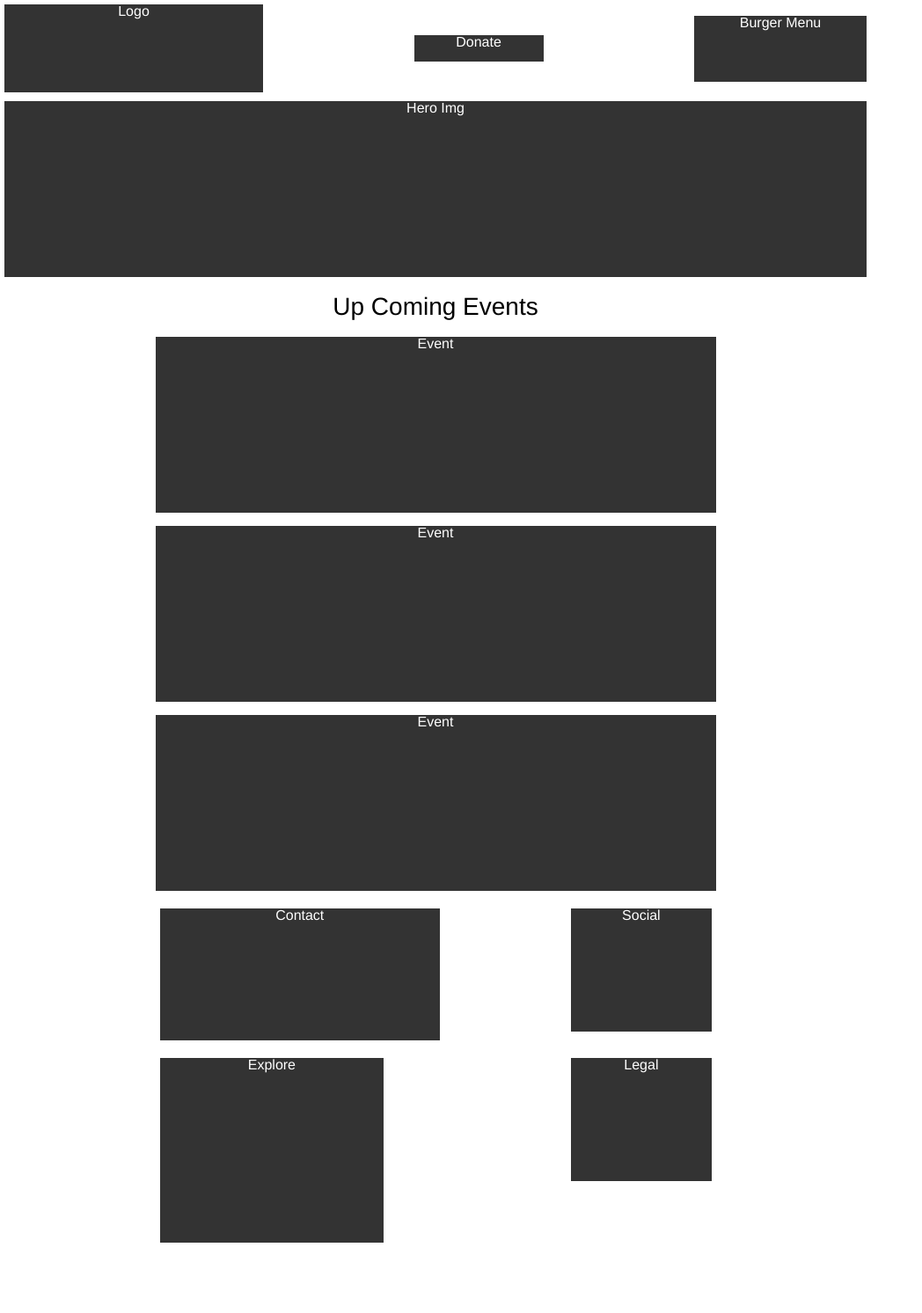
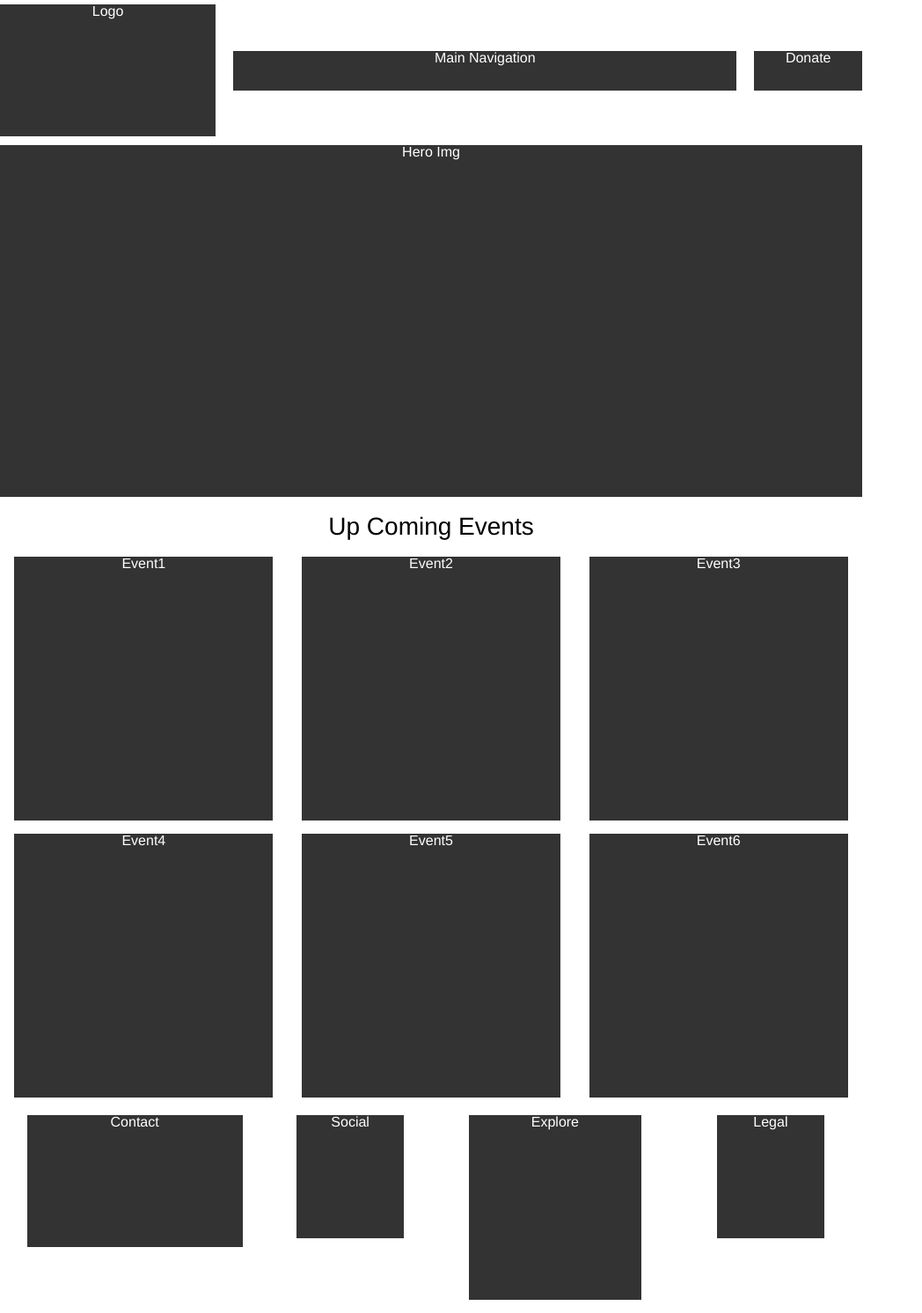
Before and after one commit to MalekFarag/farag_m_mena_c_1054_project_5, a plain HTML site: page index.html in a window 1280 px wide. Shown: the whole page at 88% size, without its empty margins (0-1048 px from the left). Before the commit the page ends 1428 px from the top, so only its background shows below. Drawn offline with Linux system fonts and the light colour scheme.

Commit message:
Responsive scaffold completed

```diff
--- a/css/main.css
+++ b/css/main.css
@@ -10,12 +10,17 @@ body {
   font-family: Helvetica, Arial, sans-serif;
 }
 
-.container{
+#container{
   margin: 0 auto;
   min-width: 340px;
   max-width: 980px;
   margin-right: 5px;
   margin-left: 5px;
+  background-color: #ffffff;
+}
+
+#contentArea{
+	background-color: #ffffff;
 }
 
 h1,h2,h3,p{
@@ -30,8 +35,7 @@ div, nav{
 	background-color: #333333;
 }
 
-@media screen and (min-width: 340px){
-	#header{
+#header{
 		display: flex;
 		justify-content: space-between;
 		align-items: center;
@@ -68,12 +72,20 @@ div, nav{
 		margin-bottom: 20px;
 	}
 
+	.wrap{
+		background-color: #ffffff;
+	}
+
 	.card{
 		height: 200px;
 		width: 65%;
 		margin-bottom: 15px;
 		margin-right: auto;
 		margin-left: auto;
+	}
+
+	.cardT, .cardD{
+		display: none;
 	}
 
 	.row{
@@ -110,10 +122,92 @@ div, nav{
 		width: 25%;
 		margin: 5px;
 	}
+@media screen and (min-width: 640px){
+
+
+	#burger{
+		display: none;
+	}
+
+	#mainNav{
+		display: block;
+		width: 70%;
+		height: 45px;
+		margin: 20px;
+	}
+
+	#mainNav h3{
+		display: block;
+		color: #ffffff;
+	}
+
+	#header{
+		height: 150px;
+	}
+
+	#donate{
+		order: 1;
+		margin'left: 20px;
+	}
+
+	#heroImg{
+		height: 300px;
+	}
+
+	.card,.cardT{
+		display: block;
+		height: 200px;
+		width: 40%;
+	}
+
+	.cardD{
+		display: none;
+	}
+
+	.wrap{
+		display: flex;
+		flex-direction: row;
+		flex-wrap: wrap;
+		background-color: #ffffff;
+	}
+
+	.row{
+		width: 50%;
+		justify-content: space-around;
+
+	}
+
+	footer{
+    display: flex;
+    justify-content: space-between;
+    width: 80%;
+    margin:0 auto;
+	}
+
 
 }
 
-@media screen and (min-width: 640px){
+@media screen and (min-width: 980px){
+	#container{
+		margin-left: 0px;
+		margin-right: 0px;
+	}
+
+	#heroImg{
+		height: 400px;
+	}
+
+
+
+	.card, .cardT,.cardD{
+		display: block;
+		height: 300px;
+		width: 30%;
+	}
+
+	footer{
+		width: 100%;
+	}
 
 
 }
--- a/index.html
+++ b/index.html
@@ -5,7 +5,7 @@
 	<meta charset="utf-8">
 	 <meta name="viewport" content="initial-scale=1.0, width=device-width">
 		<title>
-			Template File
+			Responisve Scaffold (Malek & Cindy)
 		</title>
 	<!--CSS RESET-->
 	<link rel="stylesheet" type="text/css" href="css/reset.css">
@@ -17,16 +17,17 @@
 <body>
 	<h1 class="hidden">Welcome to the TRAA</h1>
 	<!-- add notes here -->
-	<section class="container">
+	<div id="container">
+
 		<header id="header">
 			<div id='logo'><p>Logo</p></div>
 			<div id='donate'><p>Donate</p></div>
-			<div id='burger'>
-				<p>Burger Menu</p>
+			<div id='burger'><p>Burger Menu</p></div>
+
 				<nav id='mainNav' class="hidden">
 					<h3 class="hidden">Main Navigation</h3>
 				</nav>
-			</div>
+
 
 		</header>
 		<div id='hero'>
@@ -34,14 +35,17 @@
 
 		</div>
 
-		<section id="contentArea">
+		<div id="contentArea">
 			<h2>Up Coming Events</h2>
-
-			<div class="card"><p>Event</p></div>
-			<div class="card"><p>Event</p></div>
-			<div class="card"><p>Event</p></div>
-
-		</section>
+		<div class="wrap">
+			<div class="card"><p>Event1</p></div>
+			<div class="card"><p>Event2</p></div>
+			<div class="card"><p>Event3</p></div>
+			<div class="card cardT"><p>Event4</p></div>
+			<div class="card cardD"><p>Event5</p></div>
+			<div class="card cardD"><p>Event6</p></div>
+		</div>
+		</div>
 
 		<footer>
 			<div class="row">
@@ -63,7 +67,7 @@
 		</div>
 
 		</footer>
-	</section>
+	</div>
 <!--JAVASCRIPT LINK-->
 <script src="js/main.js" type="text/javascript"></script>
 </body>
```
